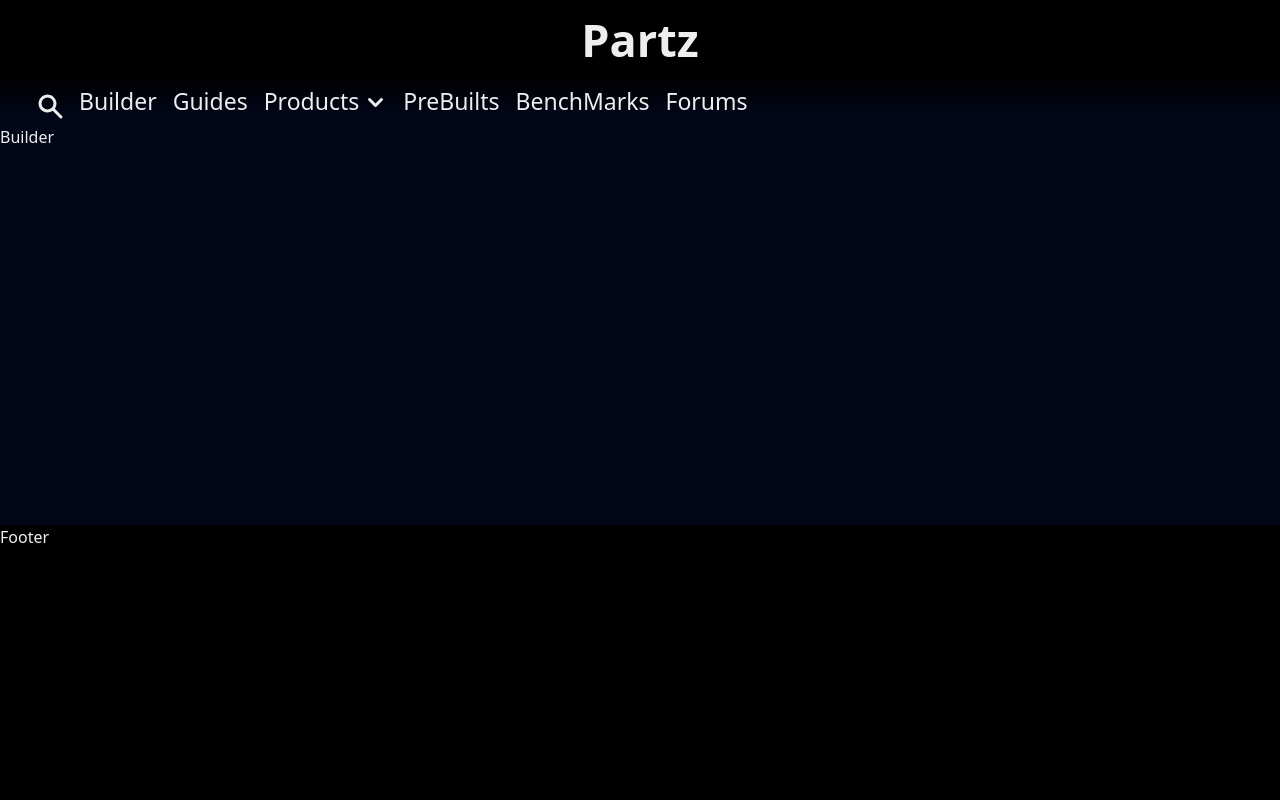
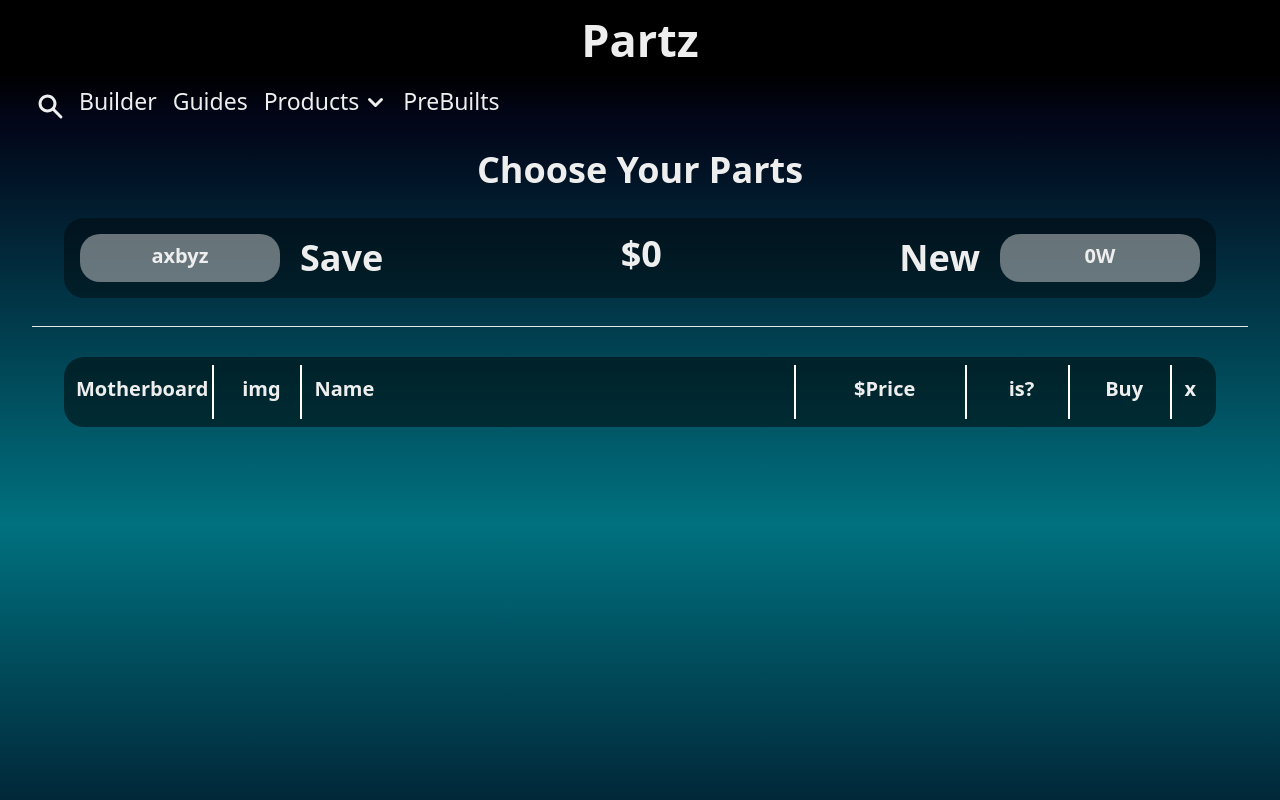
Before and after one commit to Palash3101/Partz, a Next.js app: page /builds in a window 1280 px wide. Shown: the top 800 px of the page. Built offline with nearby package versions, Linux system fonts and the light colour scheme.

Commit message:
Builder page

```diff
--- a/src/app/builds/page.js
+++ b/src/app/builds/page.js
@@ -1,12 +1,106 @@
-import React from 'react'
+'use client';
+
+import React, {useState} from 'react'
 import styles from './page.module.css';
 
 function Builder() {
+  const buildLink = 'axbyz';
+  const [estimatedwattage, setEstimatedwattage] = useState(0);
+  const [price, setPrice] = useState(0);
+
+  const [motherboard, setMotherboard] = useState(true);
+
+
   return (
     <div className={styles.BuilderWrapper} data-theme='dark'>
-        Builder
+      <center  className='font-bold text-4xl mb-8'>
+        <span>
+          Choose Your Parts
+        </span>
+
+        <div className='flex justify-between bg-black/40 mx-auto my-7 p-4 h-[10vh] rounded-[20px] w-[90%]' >
+          <div className='flex'>
+            <div className='bg-white/40 p-2 rounded-[20px] w-[200px] text-center align-middle text-xl'>
+              {buildLink}
+            </div>
+
+            <button className='ml-5'>
+              Save
+            </button>
+          </div>
+
+          <div>
+            &#x24;{price}
+          </div>
+
+          <div className='flex'>
+            <button className='mr-5'>
+              New
+            </button>
+
+            <div className='bg-white/40 p-2 rounded-[20px] w-[200px] text-center align-middle text-xl'>
+              {estimatedwattage}W
+            </div>
+          </div>
+        </div>
+
+
+        <hr className='w-[95%] mx-auto my-5'/>
+
+        <div className={styles.BuilderGrid}>
+          <Part isItem={motherboard}/>
+        </div>
+
+      </center>
     </div>
   )
 }
 
+function Part({isItem, itemData}) {
+  return (
+
+      <div className={styles.BuilderGridItem}>
+        <div className='border-r-2 border-white p-1 mr-2 text-center'>
+          Motherboard
+        </div>
+
+
+        {
+          isItem?
+          <div className='flex '>
+            <div className='w-20 flex-none border-r-2 border-white p-1 mr-2 text-center'>
+            img
+            </div>
+            <div className='flex-1 border-r-2 border-white p-1 mr-2'>
+            Name
+            </div>
+          </div>
+          :
+          <button className=' text-left border-r-2 border-white p-1 mr-2'>
+            Add Item
+          </button>
+        }
+
+
+        <div className='border-r-2 border-white p-1 mr-2 text-center'>
+        &#x24;Price
+        </div>
+
+        <div className='border-r-2 border-white p-1 mr-2 text-center'>
+          is?
+        </div>
+
+        <div className='border-r-2 border-white p-1 mr-2 text-center'>
+          Buy
+        </div>
+
+        <div className='p-1 mr-2 text-center'>
+          x
+        </div>
+      </div>
+
+
+  )
+}
+
 export default Builder
--- a/src/app/builds/page.module.css
+++ b/src/app/builds/page.module.css
@@ -1,7 +1,39 @@
 .BuilderWrapper{
-    background-color: var(--background-color);
+  background-image: linear-gradient(var(--background-color),  var(--background-ideas), var(--background-color), black);
     color: var(--font-color);
 
-    height:50vh;
+    padding-top: 25px;
+
+    height:150vh;
     width: 100%;
 }
+
+.BuilderGrid{
+  display: flex;
+  flex-direction: column;
+
+}
+
+.BuilderGridItem{
+  display: grid;
+  grid-template-columns: 0.75fr 3.4fr 1fr 0.6fr 0.6fr 0.1fr;
+
+  height: 70px;
+
+
+  width: 90%;
+  margin-left: auto;
+  margin-right: auto;
+
+  background-color: rgba(0, 0, 0, 0.5);
+  margin-top: 10px;
+
+  border-radius: 20px;
+
+  padding: 8px;
+
+  text-align: left;
+
+  font-size: 20px;
+
+}
--- a/src/components/Header/Header.js
+++ b/src/components/Header/Header.js
@@ -38,9 +38,9 @@ function Header() {
 
             <button className={styles.headerSearchButton}>PreBuilts</button>
 
-            <button className={styles.headerSearchButton}>BenchMarks</button>
+            {/* <button className={styles.headerSearchButton}>BenchMarks</button> */}
 
-            <button className={styles.headerSearchButton}>Forums</button>
+            {/* <button className={styles.headerSearchButton}>Forums</button> */}
         </div>
       </div>
       <AnimatePresence>
```
